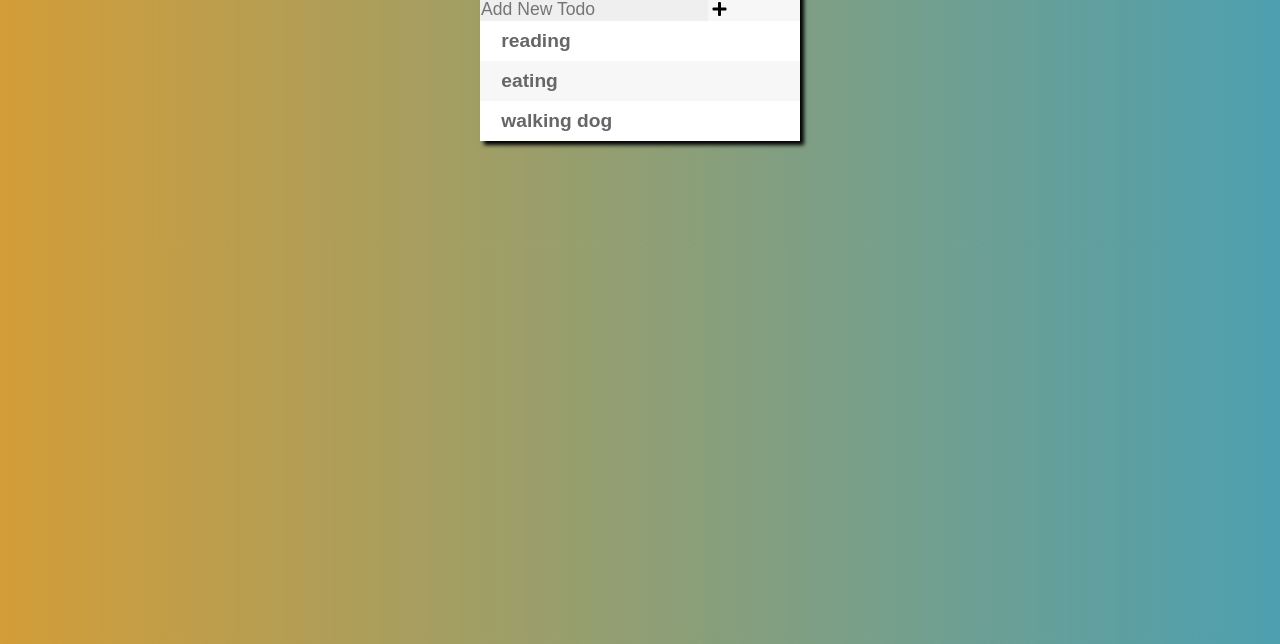
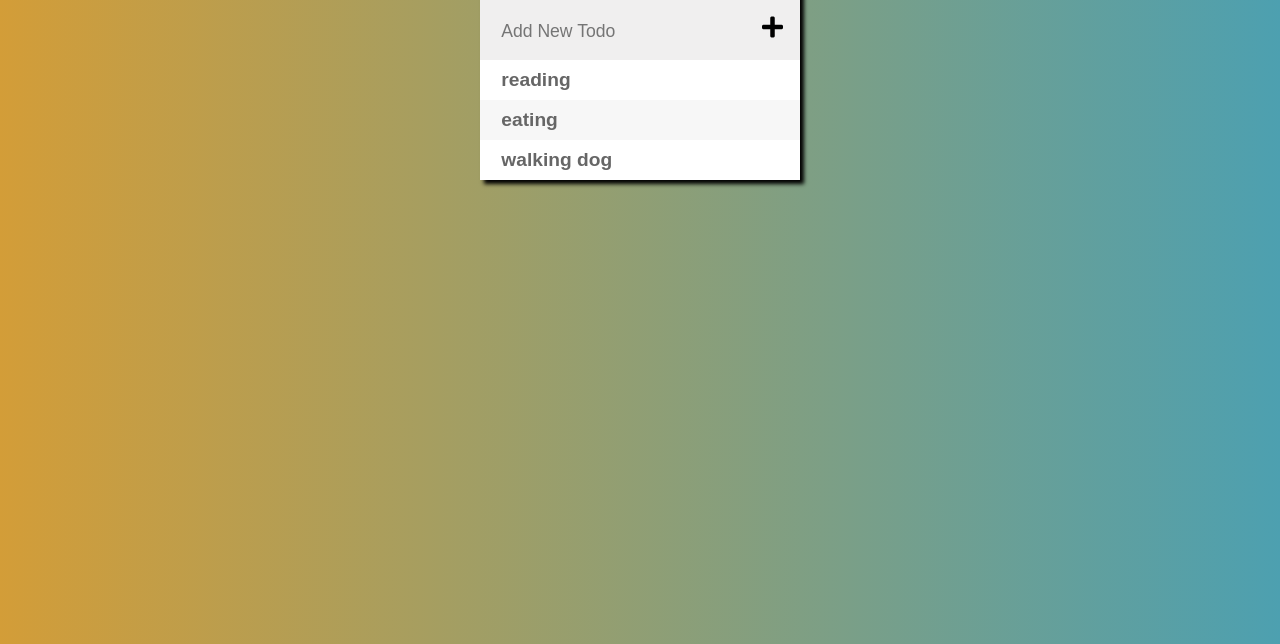
Before and after one commit to Tommy95271/Todo-List, a plain HTML site: page index.html in a window 1280 px wide. Shown: the part 156-800 px from the top of the page. Drawn offline with nearby package versions, Linux system fonts and the light colour scheme; a web font is replaced by a local one.

Commit message:
Styled the plus button.

```diff
--- a/assets/css/style.css
+++ b/assets/css/style.css
@@ -68,6 +68,23 @@ span {
 .fa-plus-square {
 	float: right;
 }
+.fa-plus {
+	float: right;
+	cursor: pointer;
+}
+.fa-plus:active {
+	position: relative;
+	top: 1px;
+	left: 1px;
+}
+#text-box {
+	width: 100%;
+	box-sizing: border-box;
+	padding: 1rem 1rem 1rem 1.2rem;
+	border: 1px solid rgba(0, 0, 0, 0);
+	background: rgb(240, 239, 239);
+	font-size: 1.5rem;
+}
 #text {
 	font-size: 1.1rem;
 	border: 1px solid rgba(0, 0, 0, 0);
```
